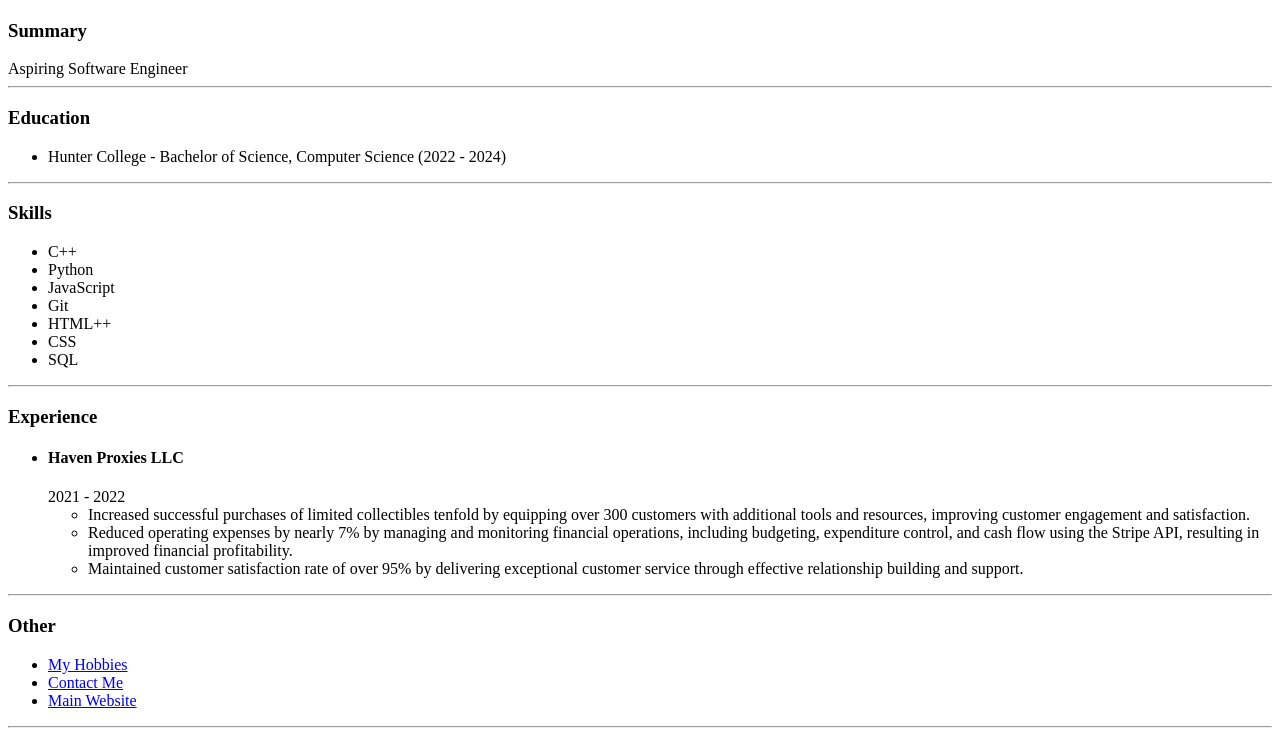
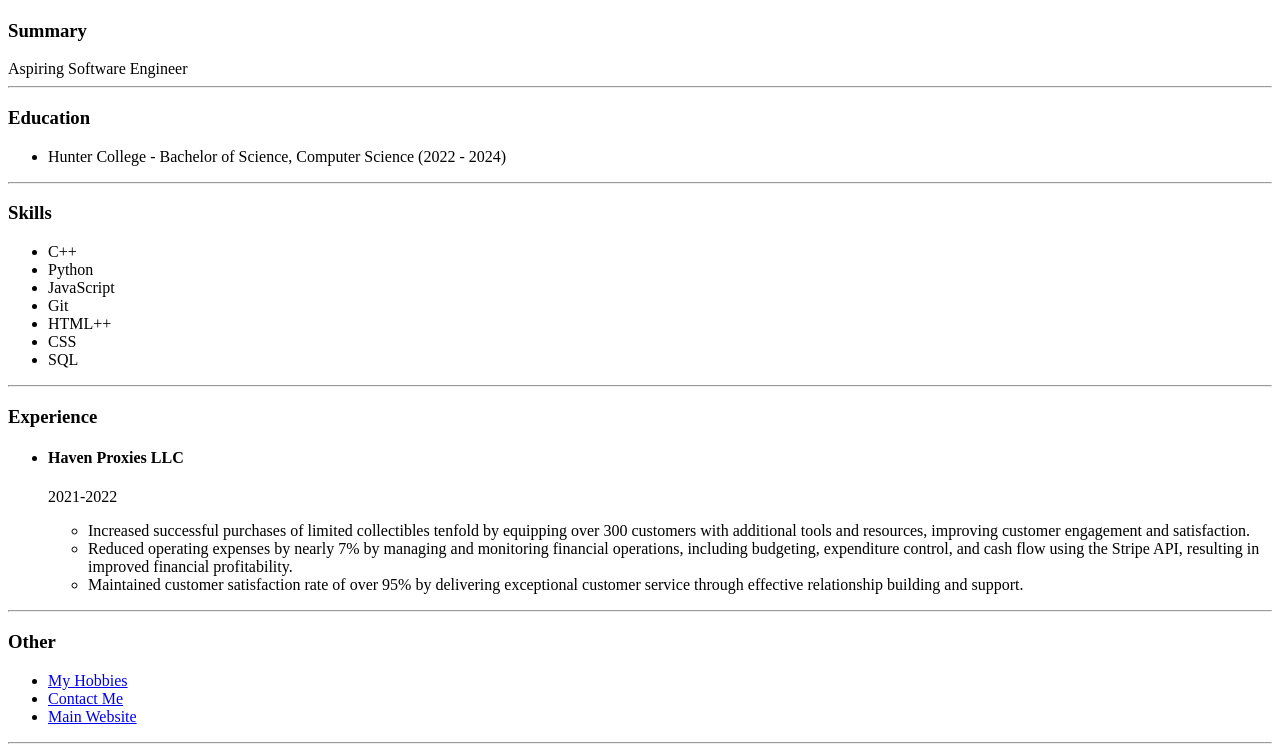
Before and after one commit to brendanle/brendanle.github.io, a plain HTML site: page index.html in a window 1280 px wide. Shown: the part 158-910 px from the top of the page. Drawn offline with Linux system fonts and the light colour scheme.

Commit message:
fixed date for experience webdev hw1

```diff
--- a/index.html
+++ b/index.html
@@ -34,7 +34,7 @@
     <ul>
         <li>
             <h4>Haven Proxies LLC</h4>
-            2021 - 2022
+            <p>2021-2022</p>
             <ul>
                 <li>
                     Increased successful purchases of limited collectibles tenfold by equipping over 300 customers with additional tools and resources, improving customer engagement and satisfaction.
```
